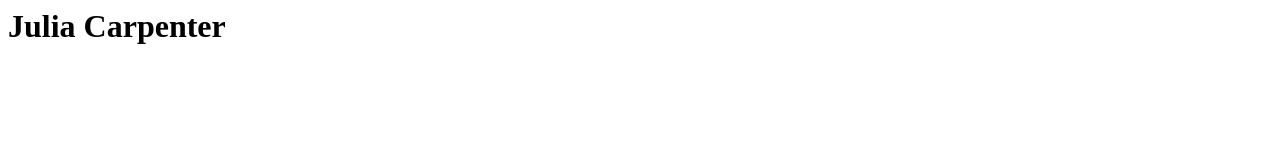
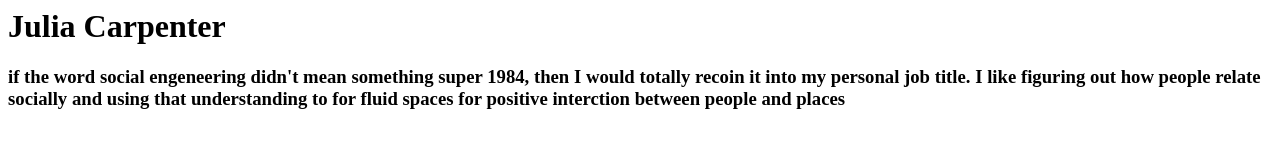
Before and after one commit to carpe399/carpe399.github.io, a plain HTML site: page index.html in a window 1280 px wide. Drawn offline with Linux system fonts and the light colour scheme.

Commit message:
who am i

```diff
--- a/index.html
+++ b/index.html
@@ -6,5 +6,8 @@
 
   <body>
     <h1> Julia Carpenter </h1>
+    <p> <h3> if the word social engeneering didn't mean something super 1984, then I would totally recoin it into my
+    personal job title. I like figuring out how people relate socially and using that understanding to for fluid spaces
+    for positive interction between people and places</h3></p>
   </body>
 </html>
```
